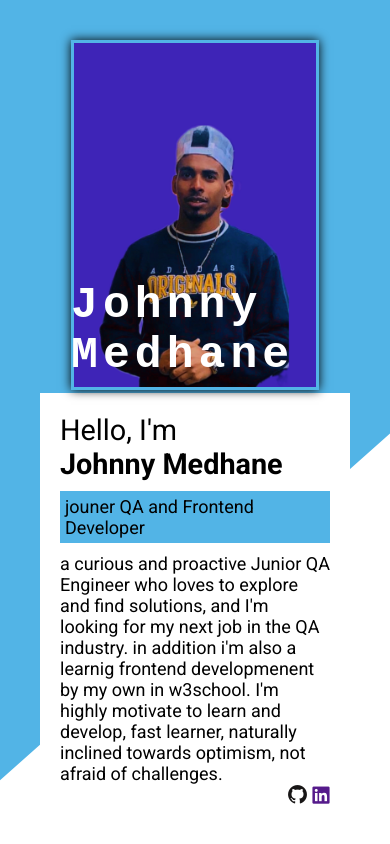
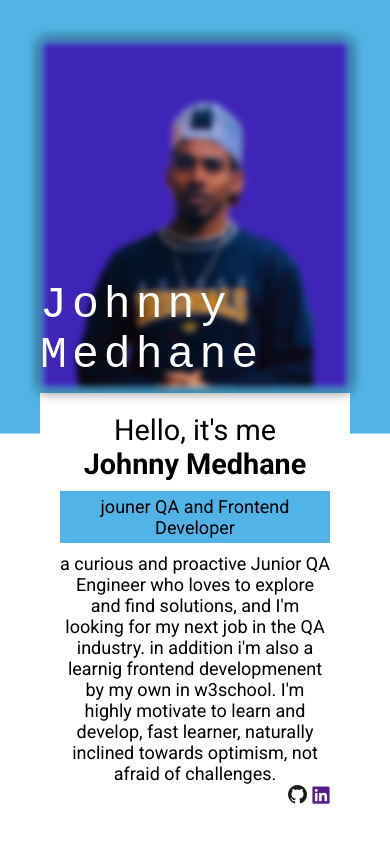
Before and after one commit to Johnnymedhane/portfolio, a plain HTML site: page index.html in a window 390 px wide. Shown: the top 844 px of the page. Drawn offline with nearby package versions, Linux system fonts and the light colour scheme.

Commit message:
added some styles!

```diff
--- a/index.html
+++ b/index.html
@@ -25,7 +25,7 @@
     </div>
     <div class="title">
         <div class="animatio">
-        <h1>Hello, I'm <br> <b>Johnny Medhane</b></h1>
+        <h1>Hello, it's me  <br> <b>Johnny Medhane</b></h1>
           <p class="prof"> jouner QA and  Frontend Developer</p>
           <p>a curious and proactive Junior QA Engineer who loves to explore and find solutions, and I'm
             looking for my next job in the QA industry. in addition i'm also
--- a/style.css
+++ b/style.css
@@ -50,7 +50,7 @@ h1,h2{
    position: relative;
 }
 
-@media screen and (min-width:768px) {
+@media screen and (min-width:800px) {
     .about-me{
 
     position: relative;
@@ -86,7 +86,12 @@ h1,h2{
     z-index: -1;
     clip-path: polygon(0% 0%, 100% 0%, 100% 50%, 0% 90% );
 }
+@media  screen and (max-width:600px) {
+    #home::after{
+        clip-path: polygon(0% 0%, 100% 0%, 100% 50%, 0% 50% );
+    }
 
+}
 
 
 .picture{
@@ -95,12 +100,12 @@ h1,h2{
     height: 350px;
    float: left;
    transition: 1s;
-
+   perspective: 800px;
 
 }
 @media screen and (max-width:600px) {
     .picture{
-        width: 80%;
+        width: 100%;
     }
 
 }
@@ -116,7 +121,7 @@ h1,h2{
     color: #fff;
     font-size: 2.8rem;
     letter-spacing: 5px;
-    font-weight: 600;
+    font-weight: normal;
 
 
 }
@@ -126,12 +131,31 @@ h1,h2{
     object-fit: cover;
   box-shadow: 0px 0px 10px;
   padding: 3px;
+  transform:translateZ(0px);
+  filter: blur(3px);
+ animation: 2s img linear ;
+}
 
+.img:hover{
+    filter: blur(0px);
 }
+@keyframes img {
+    0%{
+        transform: translateZ(-200px);
+        filter: blur(20px);
+    }
+    100%{
+        transform: translateZ(0);
+        filter: blur(0);
+    }
+}
+
+
+
 img{
     width: 100%;
     height:100%;
-    object-fit: cover;
+
 
 
 }
@@ -139,19 +163,19 @@ img{
 .title{
 
     padding: 20px;
-  max-width: 60%;
+  max-width: 70%;
     background: var(--body-bc);
-
+   text-align: center;
     box-shadow: 0px 0px 10px;
 
 
 }
 .prof{
     margin-top: 10px;
-    margin-bottom: 10px;
+   margin-bottom: 10px;
     background: var(--sec-bc);
     padding: 5px;
-
+ display: inline-block;
 }
 .animatio{
     opacity: 1;
@@ -174,6 +198,13 @@ img{
      max-width: 100%;
      margin-top: 3px;
      box-shadow: none;
+    }
+}
+
+@media  screen and (max-width:768px) {
+
+    .title{
+
     }
 }
 @keyframes trans {
@@ -301,7 +332,7 @@ img{
  }
  .contacts .info{
     width: 60%;
-    transform: translateX(-200);
+    transform: translateX(0);
     animation: footer 3s linear;
  }
  @keyframes footer{
@@ -310,7 +341,7 @@ img{
         opacity: 0;
     }
     to{
-        transform: translateX(0x);
+        transform: translateX(0);
         opacity: 1;
     }
  }
```
